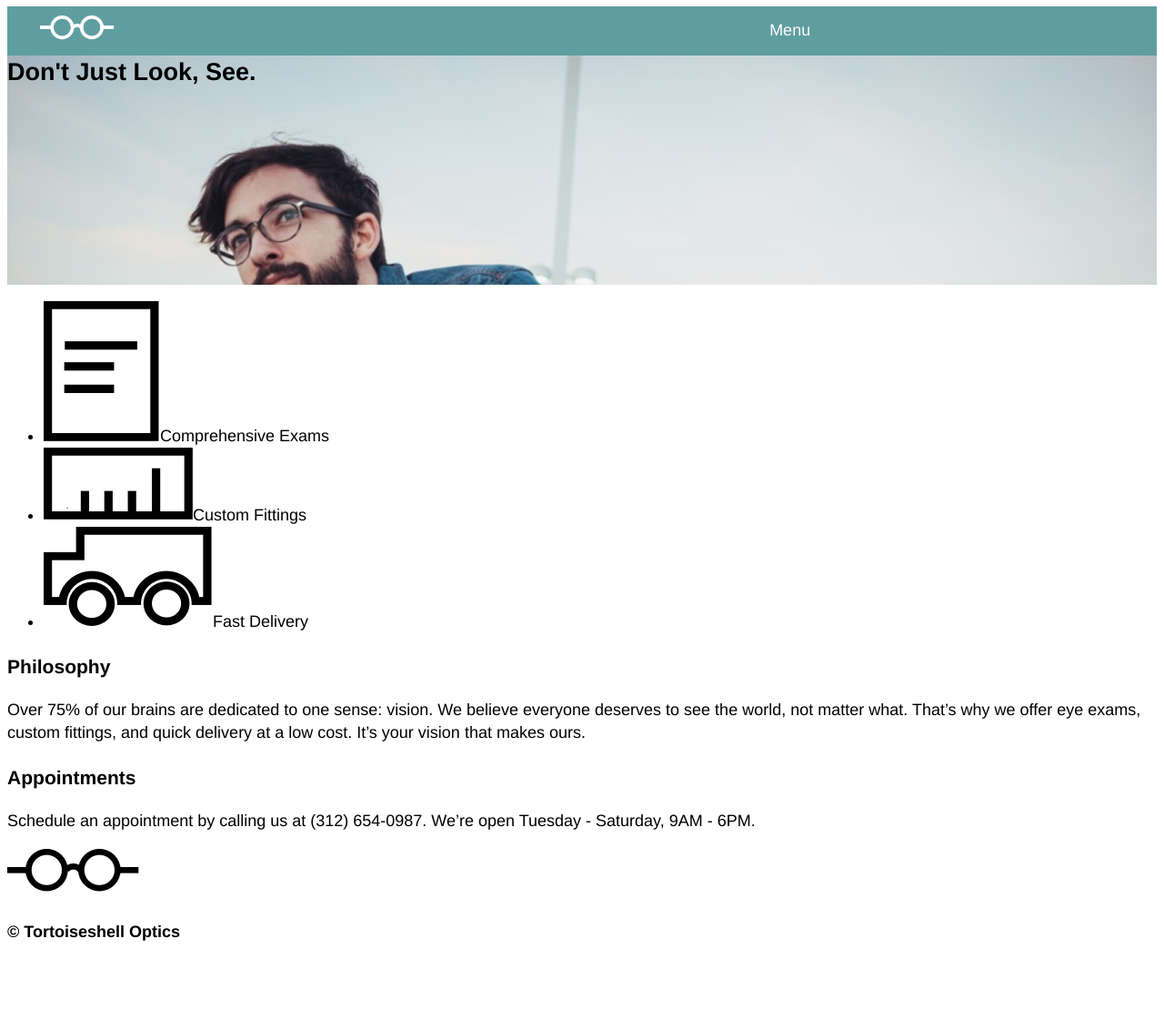
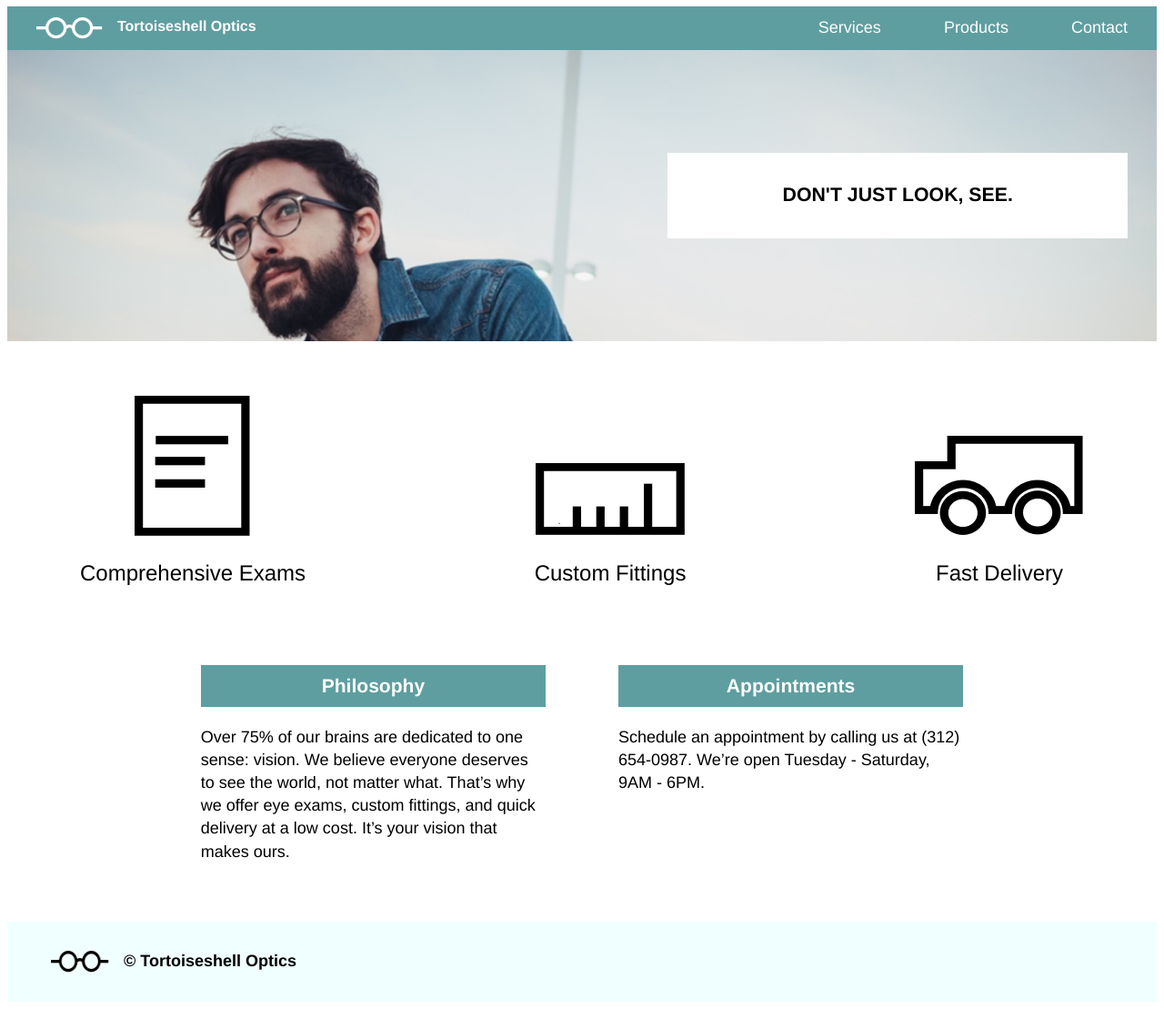
Before and after one commit to sarlyn83/tortoiseshell, a plain HTML site: page index.html in a window 1280 px wide. Shown: the part 1-1110 px from the top of the page at 91% size. Before the commit the page ends 1063 px from the top, so only its background shows below. Drawn offline with Linux system fonts and the light colour scheme.

Commit message:
mobile and tablet css finished

```diff
--- a/index.html
+++ b/index.html
@@ -2,6 +2,7 @@
 <html lang="en" dir="ltr">
   <head>
     <meta charset="utf-8">
+    <meta name="viewport" content="width=device-width, initial-scale=1, shrink-to-fit=no">
     <link rel="stylesheet" type="text/css" href="./resources/css/style.css" />
     <title>Tortoiseshell Optics</title>
   </head>
@@ -25,26 +26,41 @@
         </nav>
       </header>
 
+    <div class="hero">
       <h2 class="text">Don't Just Look, See.</h2>
+    </div>
 
       <ul class="items">
-        <li><img src="./resources/images/paper-icon.png" /><span>Comprehensive Exams</span></li>
-        <li><img src="./resources/images/ruler-icon.png" /><span>Custom Fittings</span></li>
-        <li><img src="./resources/images/truck-icon.png" /><span>Fast Delivery</span></li>
+        <li>
+          <img src="./resources/images/paper-icon.png" />
+          <p>Comprehensive Exams</p>
+        </li>
+
+        <li>
+          <img src="./resources/images/ruler-icon.png" />
+          <p>Custom Fittings</p>
+        </li>
+
+        <li>
+          <img src="./resources/images/truck-icon.png" />
+          <p>Fast Delivery</p>
+        </li>
       </ul>
 
-      <div class="Philosophy">
-        <h3>Philosophy</h3>
-        <p>Over 75% of our brains are dedicated to one sense: vision. We believe everyone deserves to see the world, not matter what. That’s why we offer eye exams, custom fittings, and quick delivery at a low cost. It’s your vision that makes ours.</p>
-      </div>
+      <div class="info">
+        <div class="philosophy">
+          <h3>Philosophy</h3>
+          <p>Over 75% of our brains are dedicated to one sense: vision. We believe everyone deserves to see the world, not matter what. That’s why we offer eye exams, custom fittings, and quick delivery at a low cost. It’s your vision that makes ours.</p>
+        </div>
 
-      <div class="Appointments">
-        <h3>Appointments</h3>
-        <p>Schedule an appointment by calling us at (312) 654-0987. We’re open Tuesday - Saturday, 9AM - 6PM.</p>
+        <div class="appointments">
+          <h3>Appointments</h3>
+          <p>Schedule an appointment by calling us at (312) 654-0987. We’re open Tuesday - Saturday, 9AM - 6PM.</p>
+        </div>
       </div>
 
       <footer>
-        <img src="./resources/images/logo-black.png"/>
+        <img id="black-logo" src="./resources/images/logo-black.png"/>
         <h4>© Tortoiseshell Optics</h4>
       </footer>
     </div>
--- a/resources/css/style.css
+++ b/resources/css/style.css
@@ -1,11 +1,9 @@
-html {
+
+body {
+  font-weight: normal;
+  font-family: Helvetica, sans-serif;
   font-size: 18px;
-  font-family: Helvetica;
   line-height: 1.4;
-}
-
-.site-container {
-  width: 100%;
 }
 
 header {
@@ -13,6 +11,7 @@ header {
   background-color: cadetblue;
   height: 3rem;
   display: flex;
+  justify-content: space-between;
   align-items: center;
 }
 
@@ -27,9 +26,28 @@ h1 {
   padding-bottom: .75rem;
 }
 
+@media only screen and (min-width: 900px) {
+  h1 {
+    display: inline-block;
+    flex-direction: column;
+    font-size: 1rem;
+    padding-left: 1rem;
+  }
+
+  .logo {
+    display: flex;
+  }
+}
+
 .menu {
   display: inline-block;
-  padding-left: 40rem;
+  padding: 2rem;
+}
+
+@media only screen and (min-width: 900px) {
+  .menu {
+    display: none;
+  }
 }
 
 nav ul {
@@ -37,14 +55,150 @@ nav ul {
   list-style: none;
 }
 
+@media only screen and (min-width: 900px) {
+  nav ul {
+    display: inline-block;
+  }
+}
+
 nav ul li {
   display: inline;
   padding: 1rem 2rem;
 }
 
-h2 {
+.hero {
   background-image: url("../images/main-background.png");
   background-size: cover;
-  height: 14rem;
+  height: 9rem;
+  margin: 0;
+  display: flex;
+  align-items: flex-end;
+  padding-bottom: 1.5rem;
+}
+
+.text {
+  font-size: 1rem;
+  text-transform: uppercase;
+  text-align: center;
+  background-color: white;
+  width: 100%;
+  padding-top: .5rem;
+  padding-bottom: .5rem;
   margin: 0;
 }
+
+@media only screen and (min-width: 900px){
+  .hero {
+    height: 20rem;
+    flex-direction: row-reverse;
+    align-items: center;
+    padding-bottom: 0;
+  }
+
+  .text {
+    font-size: 1.33rem;
+    width: 40%;
+    padding-top: 2rem;
+    padding-bottom: 2rem;
+    margin-right: 2rem;
+  }
+}
+
+.items {
+  list-style: none;
+  display: flex;
+  flex-direction: column;
+  margin: 0;
+  padding-top: 3.77rem;
+  padding-left: 0;
+}
+
+@media only screen and (min-width: 900px) {
+  .items {
+    flex-direction: row;
+    justify-content: space-between;
+    padding-left: 5rem;
+    padding-right: 5rem;
+    align-items: baseline;
+  }
+
+  .items li {
+    display: inline block;
+    text-align: center;
+  }
+}
+
+.items li p {
+  display: block;
+  font-size: 1.5rem;
+  text-wrap: wrap;
+}
+
+h3 {
+  background-color: cadetblue;
+  color: white;
+  text-align: center;
+  padding-top: .5rem;
+  padding-bottom: .5rem;
+}
+
+p {
+margin-top: 1rem;
+margin-bottom: 4rem;
+}
+
+@media only screen and (min-width: 900px) {
+  .info {
+    display: flex;
+    justify-content: center;
+    align-items: baseline;
+  }
+
+  .philosophy{
+    width: 30%;
+    padding-right: 2.5rem;
+  }
+
+  .appointments {
+    width: 30%;
+    padding-left: 2.5rem
+  }
+}
+
+footer {
+  background-color: azure;
+}
+
+#black-logo {
+  display: block;
+  margin-left: auto;
+  margin-right: auto;
+  width: 20%;
+  padding-top: 2rem;
+  padding-bottom: 2rem;
+}
+
+h4 {
+  display: none;
+}
+
+@media only screen and (min-width: 900px) {
+  footer {
+    display: flex;
+    align-items: center;
+
+  }
+
+  #black-logo {
+    height: 1.5rem;
+    width: 4rem;
+    padding-left: 3rem;
+    padding-right: 1rem;
+    margin: 0;
+  }
+
+  h4 {
+    display: inline-block;
+  }
+  }
+}
```
